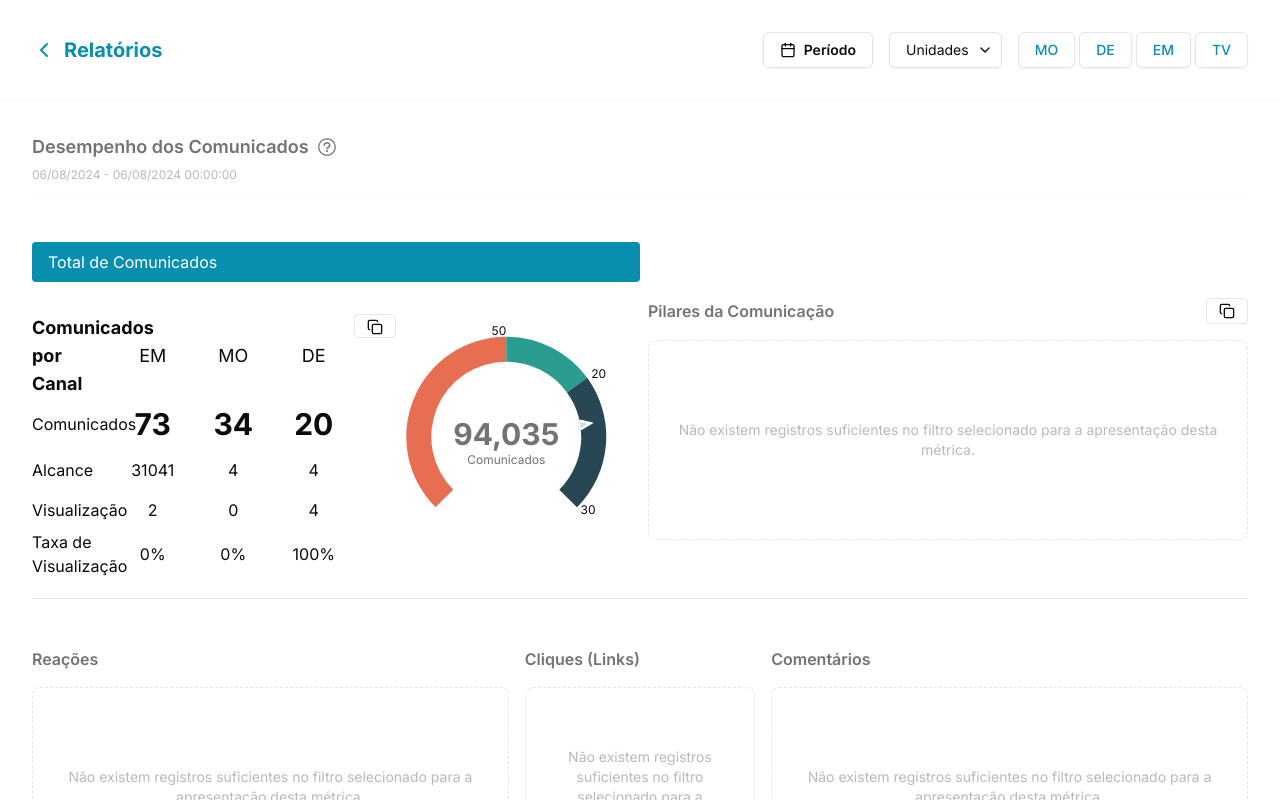
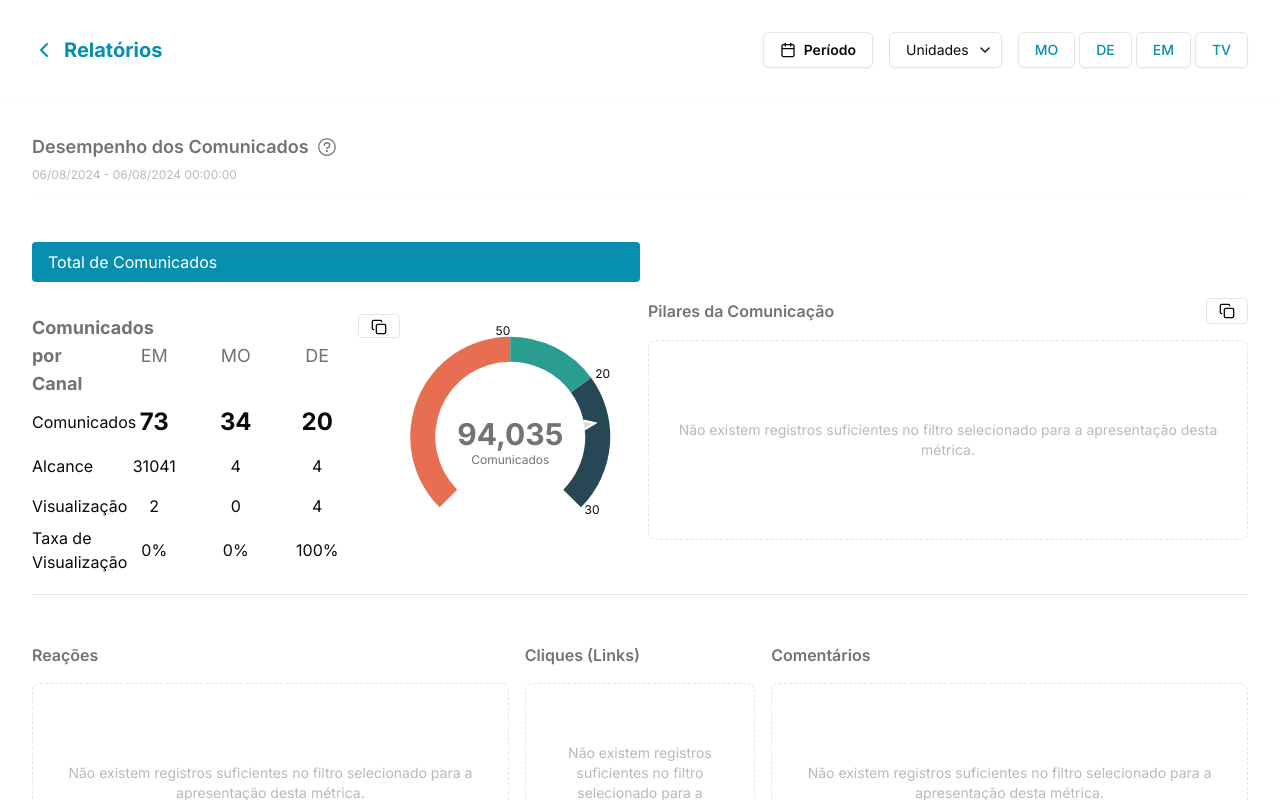
Before and after one commit to guilcvieira/relatorios, a Next.js app: page /desempenho-dos-comunicados in a window 1280 px wide. Shown: the top 800 px of the page. Built offline with nearby package versions, Linux system fonts and the light colour scheme.

Commit message:
fix: text color

```diff
--- a/app/desempenho-dos-comunicados/page.tsx
+++ b/app/desempenho-dos-comunicados/page.tsx
@@ -112,15 +112,15 @@ const DesempenhoComunicadosPage: React.FC = () => {
 
                             <div className="flex">
                                 <div className="grid grid-cols-4 items-center justify-center">
-                                    <h3 className="text-lg font-bold">Comunicados por Canal</h3>
-                                    <p className="text-lg text-center uppercase">em</p>
-                                    <p className="text-lg text-center uppercase">mo</p>
-                                    <p className="text-lg text-center uppercase">de</p>
+                                    <h3 className="text-lg text-muted-foreground font-bold">Comunicados por Canal</h3>
+                                    <p className="text-lg text-muted-foreground text-center uppercase">em</p>
+                                    <p className="text-lg text-muted-foreground text-center uppercase">mo</p>
+                                    <p className="text-lg text-muted-foreground text-center uppercase">de</p>
 
                                     <span>Comunicados</span>
-                                    <span className="text-3xl text-center font-bold py-2">73</span>
-                                    <span className="text-3xl text-center font-bold py-2">34</span>
-                                    <span className="text-3xl text-center font-bold py-2">20</span>
+                                    <span className="text-2xl text-center font-bold py-2">73</span>
+                                    <span className="text-2xl text-center font-bold py-2">34</span>
+                                    <span className="text-2xl text-center font-bold py-2">20</span>
 
                                     <span>Alcance</span>
                                     <span className='text-center py-2'>31041</span>
```
